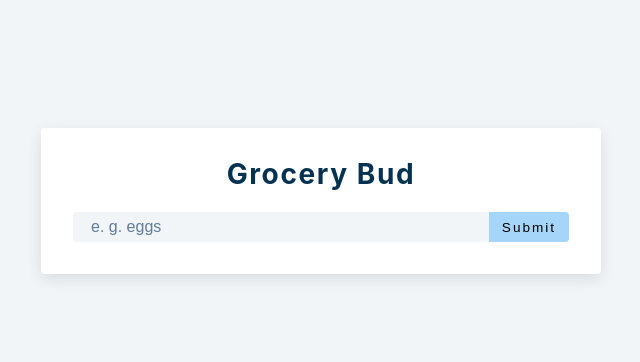
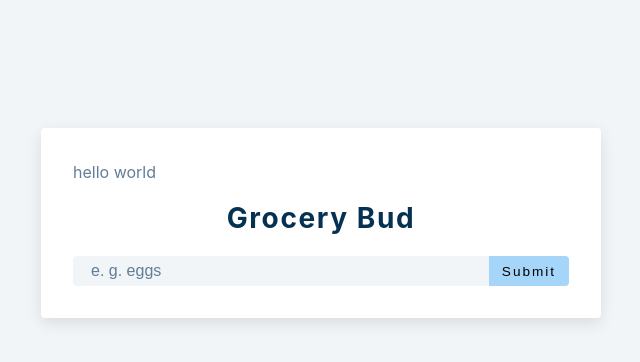
Before and after one commit to jos3ph-m/Grocery-Bud, a React (Create React App) app: page / in a window 1280 px wide. Shown: the top 362 px of the page, without its empty margins (319-959 px from the left). Built offline with nearby package versions, Linux system fonts and the light colour scheme.

Commit message:
Setting up alert

```diff
--- a/src/Alert.js
+++ b/src/Alert.js
@@ -1,7 +1,7 @@
-import React, { useEffect } from 'react'
+import React, { useEffect } from 'react';
 
-const Alert = () => {
-  return <h2>alert component</h2>
-}
+const Alert = ({ type, msg }) => {
+  return <p className={type}>{msg}</p>;
+};
 
-export default Alert
+export default Alert;
--- a/src/App.js
+++ b/src/App.js
@@ -7,7 +7,11 @@ function App() {
   const [list, setList] = useState([]);
   const [isEditing, setIsEditing] = useState(false);
   const [editID, setEditID] = useState(null);
-  const [alert, setAlert] = useState({ show: false, msg: '', type: '' });
+  const [alert, setAlert] = useState({
+    show: true,
+    msg: 'hello world',
+    type: 'success',
+  });
 
   const handleSubmit = (e) => {
     e.preventDefault();
@@ -26,7 +30,7 @@ function App() {
   return (
     <section className="section-center">
       <form className="grocery-form" onSubmit={handleSubmit}>
-        {alert.show && <Alert />}
+        {alert.show && <Alert {...alert} />}
         <h3>grocery bud</h3>
         <div className="form-control">
           <input
```
